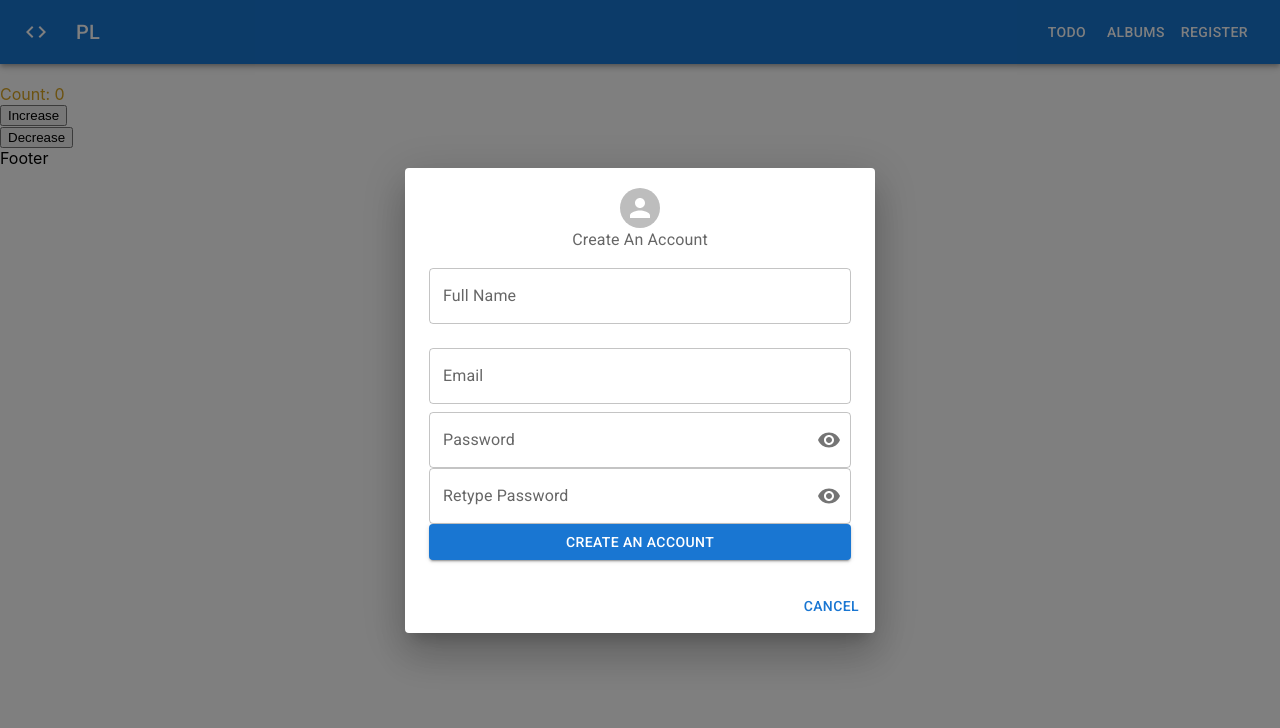
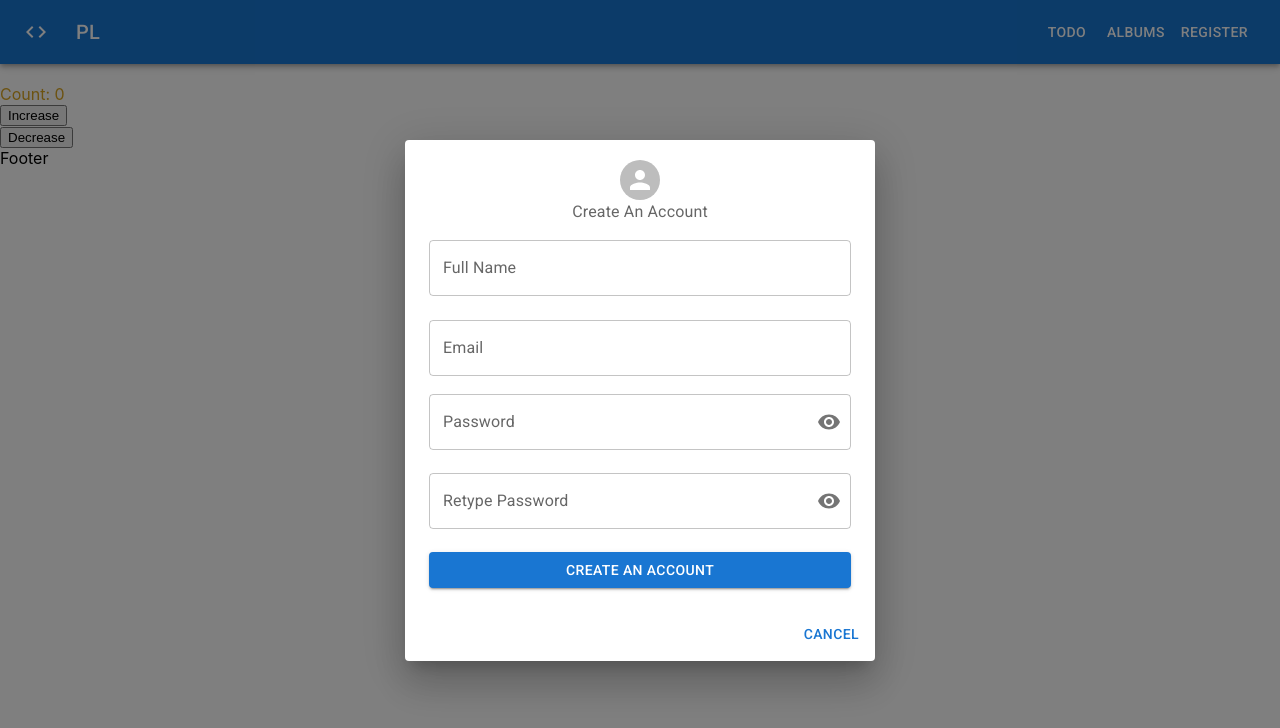
Before and after one commit to PhuocLoc3012/pratice-react, a React (Create React App) app: page / in a window 1280 px wide. Both pictures are taken after a click on the button "REGISTER". Shown: the top 728 px of the page. Built offline with nearby package versions, Linux system fonts and the light colour scheme; the HTML template or start-up script is replaced by a standard one.

Commit message:
completed validation for register form

```diff
--- a/src/components/form-controls/PasswordField/index.jsx
+++ b/src/components/form-controls/PasswordField/index.jsx
@@ -26,15 +26,15 @@ function PasswordField(props) {
   //lay cac prop ra
 
   //lay thong tin error
-//   const { formState } = form;
-//   const { errors } = formState;
-//   const hasError = !!errors[name]; // !! convert to boolean
-//   console.log(errors[name]);
+  const { formState } = form;
+  const { errors } = formState;
+  const hasError = !!errors[name]; // !! convert to boolean
+  console.log(errors[name]);
 
   const [showPassword, setShowPassword] = useState(false);
   const handleClickShowPassword = () => setShowPassword((show) => !show);
   return (
-    <div>
+    <div style={{marginTop: '10px', marginBottom: '20px'}}>
       <FormControl variant="outlined" fullWidth>
         <InputLabel htmlFor={name}>{label}</InputLabel>
         <Controller
@@ -62,8 +62,9 @@ function PasswordField(props) {
                     </InputAdornment>
                 }
                 />
-        )}
+            )}
         />
+        <FormHelperText error={!!hasError}>{errors[name]?.message}</FormHelperText>
       </FormControl>
     </div>
   );
--- a/src/features/Auth/components/RegisterForm/index.jsx
+++ b/src/features/Auth/components/RegisterForm/index.jsx
@@ -12,29 +12,23 @@ import { zodResolver } from "@hookform/resolvers/zod";
 import InputField from "components/form-controls/InputField";
 import { Avatar, Button, Typography } from "@mui/material";
 //import using jsconfig
-import { makeStyles } from '@mui/styles';
+import { makeStyles } from "@mui/styles";
 import PasswordField from "components/form-controls/PasswordField";
 import { Email } from "@mui/icons-material";
 
 const useStyles = makeStyles((theme) => ({
-    root: {
-
-    },
+  root: {},
   avatar: {
-        margin: '0 auto',
-
+    margin: "0 auto",
   },
   title: {
-        textAlign: 'center',
-        margin: '2 0 3 0'
+    textAlign: "center",
+    margin: "2 0 3 0",
   },
   submit: {
-        margin: '4 0 2 0'
+    margin: "4 0 2 0",
   },
-}))
-
-
-
+}));
 
 // rfsp
 RegisterForm.propTypes = {
@@ -42,28 +36,41 @@ RegisterForm.propTypes = {
 };
 
 function RegisterForm(props) {
-
-    const classes = useStyles()
-
+  const classes = useStyles();
 
   //valiation
-  const schema = z.object({
+  const schema = z
+    .object({
       fullName: z
         .string()
-      .min(1, "Title is required"),
-      //.startsWith("a", { message: "Must be start with a" }),
-    email: z.string(),
-    password: z.string(),
-    retypePassword: z.string(),
+        .min(1, "Fullname is required")
+        .refine(
+          (value) => value.split(" ").length >= 2,
+          "Fullname is at least two words"
+        ),
+      email: z
+        .string()
+        .email("Invalid email address"),
+      password: z
+        .string()
+        .min(1, { message: "Password is required" })
+        .min(6, "Password must be at least 6 characters")
+        .nonempty({ message: "Password is required" }),
+      retypePassword: z
+        .string()
+        .min(1, 'Please retype your password')
+    })
+    .refine((data) => data.password === data.retypePassword, {
+      message: "Passwords must match",
+      path: ["retypePassword"], // Associate the error with the retypePassword field
     });
-
   //tạo ra form object sử dụng hook useForm
   const form = useForm({
     defaultValues: {
-        fullName: '',
-        email: '',
-        password: '',
-        retypePassword: '',
+      fullName: "",
+      email: "",
+      password: "",
+      retypePassword: "",
     },
     resolver: zodResolver(schema),
   });
@@ -83,18 +90,26 @@ function RegisterForm(props) {
   return (
     <div className={classes.root}>
       {/* //form có sẵn hàm form.handleSubmit //mình cần truyền hàm mình vào */}
-      <Avatar className={classes.avatar}>
-
-      </Avatar>
-      <Typography className={classes.title}>
-        Create An Account
-      </Typography>
+      <Avatar className={classes.avatar}></Avatar>
+      <Typography className={classes.title}>Create An Account</Typography>
       <form onSubmit={form.handleSubmit(handleSubmit)}>
         <InputField form={form} name="fullName" label="Full Name" />
         <InputField form={form} name="email" label="Email" />
-        <PasswordField form={form} name="password" label="Password"  />
-        <PasswordField form={form} name="retypePassword" label="Retype Password" />
-        <Button type="submit" className={classes.submit} variant="contained" color="primary" fullWidth>Create an account</Button>
+        <PasswordField form={form} name="password" label="Password" />
+        <PasswordField
+          form={form}
+          name="retypePassword"
+          label="Retype Password"
+        />
+        <Button
+          type="submit"
+          className={classes.submit}
+          variant="contained"
+          color="primary"
+          fullWidth
+        >
+          Create an account
+        </Button>
       </form>
     </div>
   );
```
Lines whose indentation alone changed are shown as unchanged.
